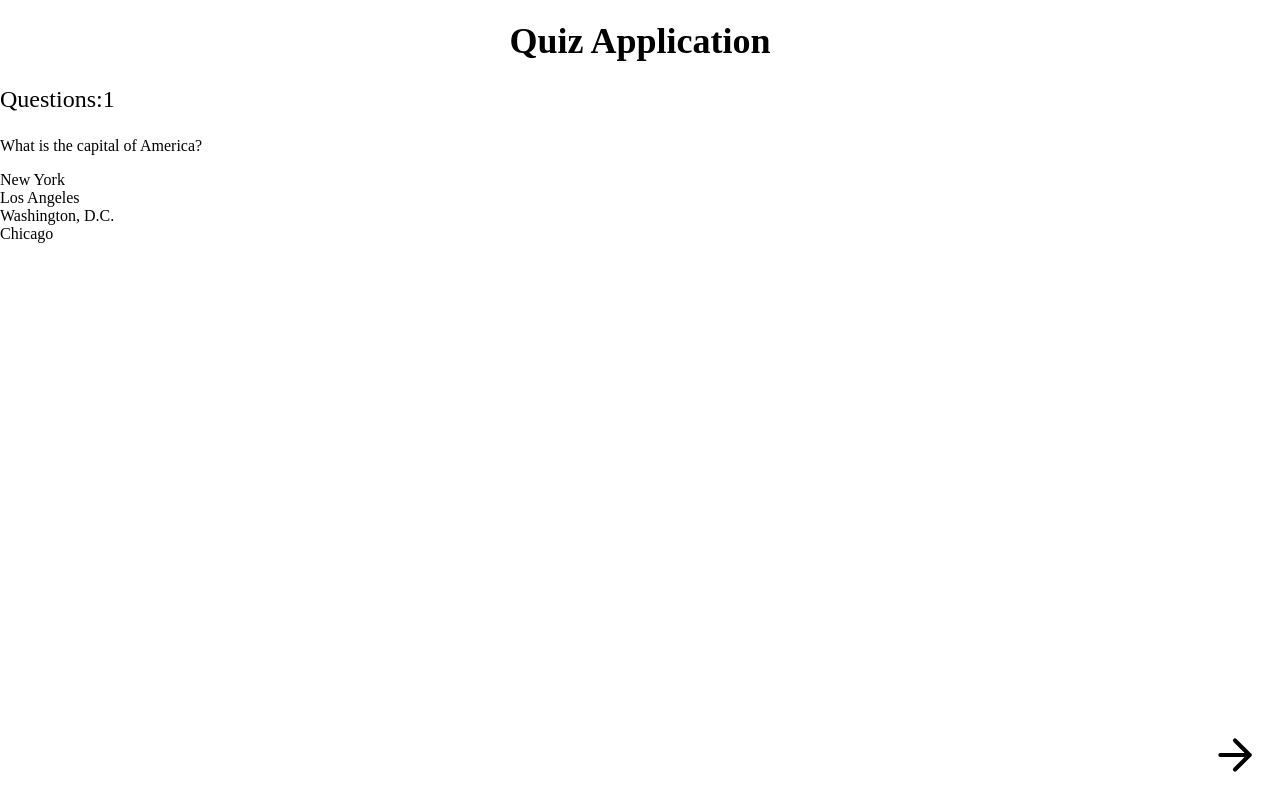
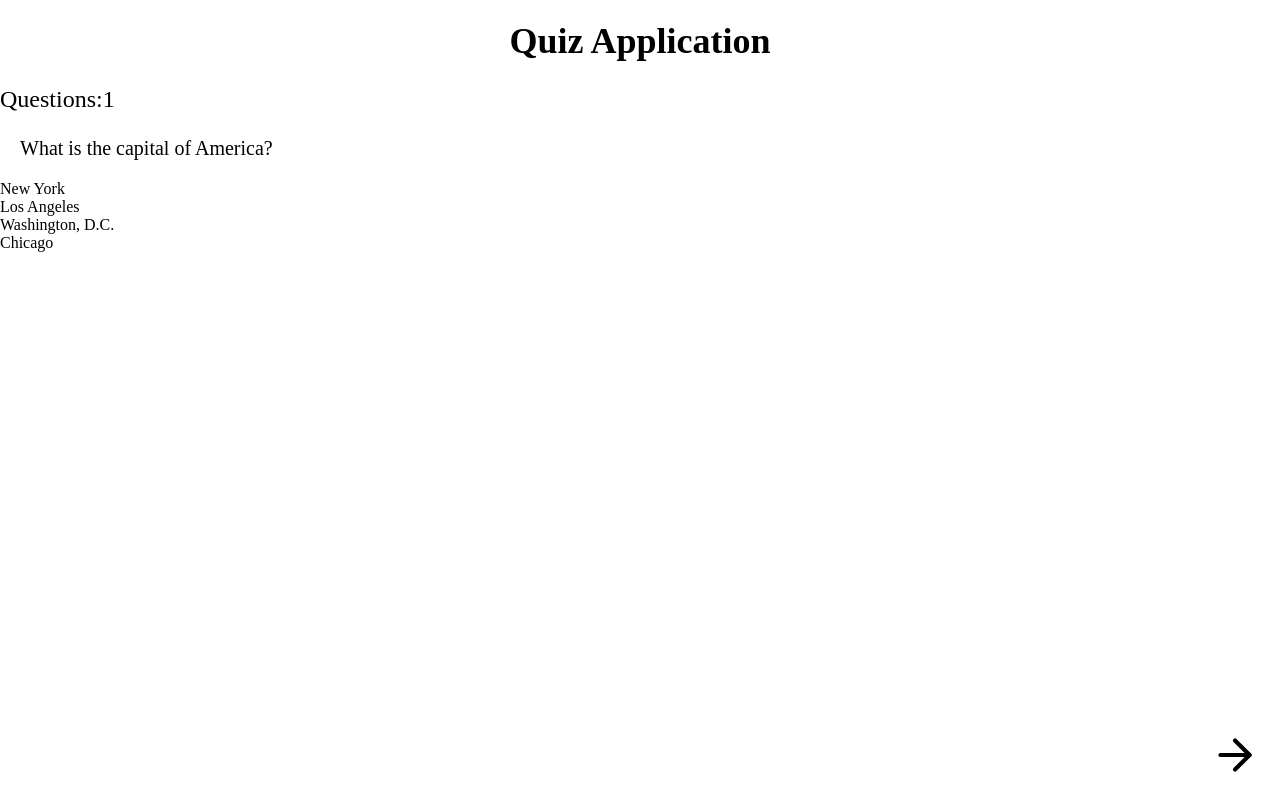
Before and after one commit to Shrilesh-Dhobale/A-24-Quiz-App, a React (Vite) app: page / in a window 1280 px wide. Shown: the top 810 px of the page. Built offline with nearby package versions, Linux system fonts and the light colour scheme.

Commit message:
Styling added for question text

```diff
--- a/src/App.css
+++ b/src/App.css
@@ -10,6 +10,10 @@ html, body, #root {
 .question-no{
   font-size: 24px;
 }
+.question-text{
+  font-size: 20px;
+  margin: 20px;
+}
 .next-question{
   bottom:20px;
   right:20px;
```
